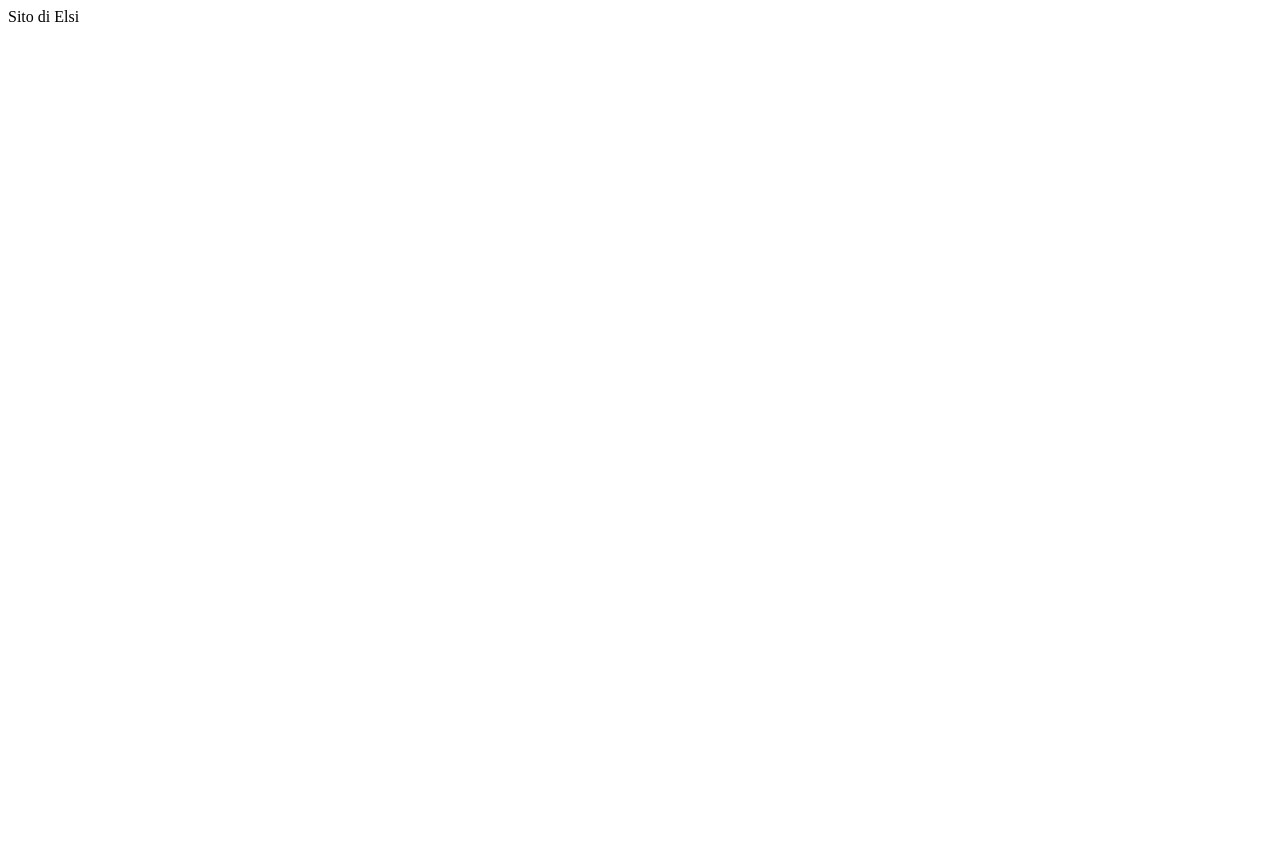
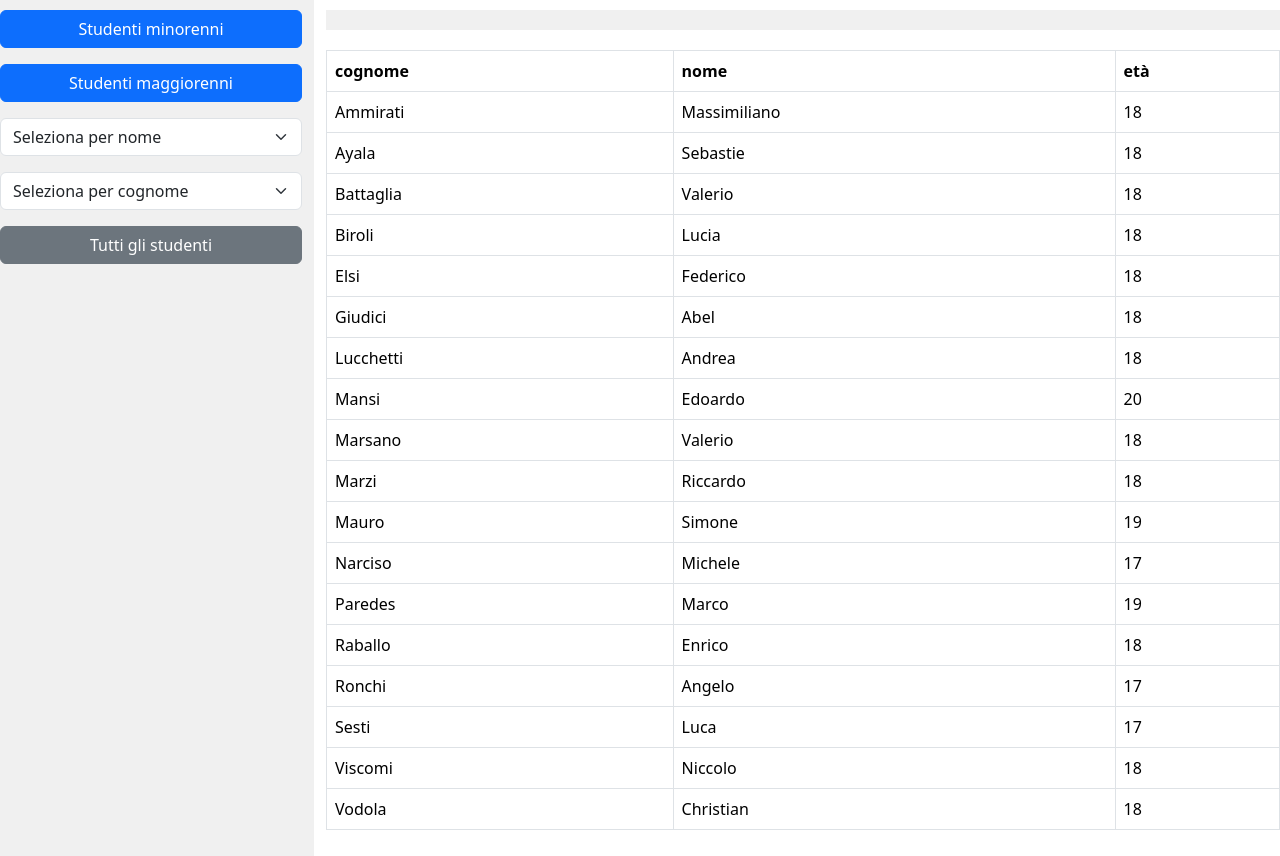
Before and after one commit to FedElsi/tps, a plain HTML site: page index.html in a window 1280 px wide. Before the commit the page ends 800 px from the top, so only its background shows below. Drawn offline with nearby package versions, Linux system fonts and the light colour scheme.

Commit message:
Add files via upload

```diff
--- a/index.html
+++ b/index.html
@@ -1,2 +1,88 @@
+<!DOCTYPE html>
+<html>
+<head>
+    <meta charset="UTF-8" />
+    <title>Filtra Studenti</title>
+    <link rel="stylesheet" href="style.css">
+    <link href="https://cdn.jsdelivr.net/npm/bootstrap@5.3.3/dist/css/bootstrap.min.css" rel="stylesheet" integrity="sha384-QWTKZyjpPEjISv5WaRU9OFeRpok6YctnYmDr5pNlyT2bRjXh0JMhjY6hW+ALEwIH" crossorigin="anonymous">
+</head>
+<body>
+    <div class="row">
+        <div class="col-3">
+            <button type="button" id="minorenni" class="btn btn-primary mb-3" onclick="minorenni()">Studenti minorenni</button>
+            <button type="button" id="maggiorenni" class="btn btn-primary mb-3" onclick="maggiorenni()">Studenti maggiorenni</button>
 
-Sito di Elsi
+            <select class="form-select mb-3" id="nomeSelect" aria-label="Seleziona per nome" onchange="salvaStringhe('nome', this.value)">
+                <option value=" ">Seleziona per nome</option>
+                <option value="A">A</option>
+                <option value="B">B</option>
+                <option value="C">C</option>
+                <option value="D">D</option>
+                <option value="E">E</option>
+                <option value="F">F</option>
+                <option value="G">G</option>
+                <option value="H">H</option>
+                <option value="I">I</option>
+                <option value="J">J</option>
+                <option value="K">K</option>
+                <option value="L">L</option>
+                <option value="M">M</option>
+                <option value="N">N</option>
+                <option value="O">O</option>
+                <option value="P">P</option>
+                <option value="Q">Q</option>
+                <option value="R">R</option>
+                <option value="S">S</option>
+                <option value="T">T</option>
+                <option value="U">U</option>
+                <option value="V">V</option>
+                <option value="W">W</option>
+                <option value="X">X</option>
+                <option value="Y">Y</option>
+                <option value="Z">Z</option>
+            </select>
+
+            <select class="form-select mb-3" id="cognomeSelect" aria-label="Seleziona per cognome" onchange="salvaStringhe('cognome', this.value)">
+                <option value=" ">Seleziona per cognome</option>
+                <option value="A">A</option>
+                <option value="B">B</option>
+                <option value="C">C</option>
+                <option value="D">D</option>
+                <option value="E">E</option>
+                <option value="F">F</option>
+                <option value="G">G</option>
+                <option value="H">H</option>
+                <option value="I">I</option>
+                <option value="J">J</option>
+                <option value="K">K</option>
+                <option value="L">L</option>
+                <option value="M">M</option>
+                <option value="N">N</option>
+                <option value="O">O</option>
+                <option value="P">P</option>
+                <option value="Q">Q</option>
+                <option value="R">R</option>
+                <option value="S">S</option>
+                <option value="T">T</option>
+                <option value="U">U</option>
+                <option value="V">V</option>
+                <option value="W">W</option>
+                <option value="X">X</option>
+                <option value="Y">Y</option>
+                <option value="Z">Z</option>
+            </select>
+
+            <button type="button" id="tutti" class="btn btn-secondary" onclick="leggi()">Tutti gli studenti</button>
+        </div>
+
+        <div class="col-9">
+
+            <p id="message"></p>
+
+            <table id="tabella" class="table table-bordered"></table>
+        </div>
+    </div>
+</body>
+
+<script src="script.js"></script>
+</html>
--- /dev/null
+++ b/script.js
@@ -0,0 +1,100 @@
+let stringa;
+let righe = [];
+let tabella = [];
+let datiNumerici = [];
+let json;
+let dati;
+let stringhe = [];
+
+window.onload = leggi;
+
+function leggi() {
+    document.querySelector('select[onchange*="cognome"]').selectedIndex = 0;
+    document.querySelector('select[onchange*="nome"]').selectedIndex = 0;
+
+    const req = new XMLHttpRequest();
+    req.open("GET", 'utenti.json', true);
+    req.send();
+    req.onload = function () {
+        json = JSON.parse(req.responseText);
+        console.log(json);
+        inserisci(json);
+    }
+}
+
+function inserisci(file) {
+    let tab = document.getElementById("tabella");
+    tab.innerHTML = "";
+    if (file.length == 0) {
+        tab.innerHTML = "Nessuno studente rispetta il parametro inserito";
+    }
+    let intestazione = Object.keys(file[0]);
+    let Header = tab.insertRow();
+    for (let chiave of intestazione) {
+        const cella = Header.insertCell();
+        cella.innerHTML = `<b>${chiave}</b>`;
+    }
+
+    for (let i of file) {
+        const riga = tab.insertRow();
+        for (let chiave of intestazione) {
+            const cella = riga.insertCell();
+            cella.innerHTML = i[chiave];
+        }
+    }
+}
+
+function salvaStringhe(parametro, valore) {
+    if (parametro === "nome") {
+        document.querySelector('select[onchange*="cognome"]').selectedIndex = 0;
+    }
+
+    if (parametro === "cognome") {
+        document.querySelector('select[onchange*="nome"]').selectedIndex = 0;
+    }
+
+    let rispettano = [];
+    stringhe = [];
+    for (let i of json) {
+        let stringa = i[parametro];
+        stringhe.push(stringa);
+    }
+
+    for (let t of stringhe) {
+        if (t.startsWith(valore)) {
+            for (let i of json) {
+                if (i[parametro] === t) {
+                    rispettano.push(i);
+                }
+            }
+        }
+    }
+
+    inserisci(rispettano);
+}
+
+function minorenni() {
+    document.querySelector('select[onchange*="cognome"]').selectedIndex = 0;
+    document.querySelector('select[onchange*="nome"]').selectedIndex = 0;
+    console.log(json);
+    let età = [];
+    for (let i of json) {
+        if (i.età < 18) {
+            età.push(i);
+        }
+    }
+    inserisci(età);
+}
+
+function maggiorenni() {
+    document.querySelector('select[onchange*="cognome"]').selectedIndex = 0;
+    document.querySelector('select[onchange*="nome"]').selectedIndex = 0;
+    console.log(json);
+    let età = [];
+    for (let i of json) {
+        if (i.età >= 18) {
+            età.push(i);
+        }
+    }
+    inserisci(età);
+}
--- /dev/null
+++ b/style.css
@@ -0,0 +1,71 @@
+* {
+    margin: 0;
+    padding: 0;
+    box-sizing: border-box;
+}
+
+body {
+    font-family: Arial, sans-serif;
+}
+
+.row {
+    display: flex;
+    margin-top: 20px;
+}
+
+.col-3 {
+    width: 20%;
+    padding: 10px;
+    background-color: #f0f0f0;
+}
+
+.col-9 {
+    width: 75%;
+    padding: 10px;
+}
+
+button {
+    width: 100%;
+    padding: 10px;
+    margin-bottom: 10px;
+    font-size: 14px;
+}
+
+button:hover {
+    background-color: #ccc;
+}
+
+select {
+    width: 100%;
+    padding: 8px;
+    font-size: 14px;
+    margin-bottom: 15px;
+}
+
+table {
+    width: 100%;
+    margin-top: 20px;
+    border: 1px solid black;
+    border-collapse: collapse;
+}
+
+th, td {
+    padding: 8px;
+    text-align: left;
+    border: 1px solid black;
+}
+
+th {
+    background-color: #ddd;
+}
+
+tr:nth-child(even) {
+    background-color: #f9f9f9;
+}
+
+#message {
+    text-align: center;
+    padding: 10px;
+    background-color: #f0f0f0;
+    margin-bottom: 20px;
+}
--- /dev/null
+++ b/utenti.json
@@ -0,0 +1,92 @@
+[
+    {
+      "cognome": "Ammirati",
+      "nome": "Massimiliano",
+      "età": 18
+    },
+    {
+      "cognome": "Ayala",
+      "nome": "Sebastie",
+      "età": 18
+    },
+    {
+      "cognome": "Battaglia",
+      "nome": "Valerio",
+      "età": 18
+    },
+    {
+      "cognome": "Biroli",
+      "nome": "Lucia",
+      "età": 18
+    },
+    {
+      "cognome": "Elsi",
+      "nome": "Federico",
+      "età": 18
+    },
+    {
+      "cognome": "Giudici",
+      "nome": "Abel",
+      "età": 18
+    },
+    {
+      "cognome": "Lucchetti",
+      "nome": "Andrea",
+      "età": 18
+    },
+    {
+      "cognome": "Mansi",
+      "nome": "Edoardo",
+      "età": 20
+    },
+    {
+      "cognome": "Marsano",
+      "nome": "Valerio",
+      "età": 18
+    },
+    {
+      "cognome": "Marzi",
+      "nome": "Riccardo",
+      "età": 18
+    },
+    {
+      "cognome": "Mauro",
+      "nome": "Simone",
+      "età": 19
+    },
+    {
+      "cognome": "Narciso",
+      "nome": "Michele",
+      "età": 17
+    },
+    {
+      "cognome": "Paredes",
+      "nome": "Marco",
+      "età": 19
+    },
+    {
+      "cognome": "Raballo",
+      "nome": "Enrico",
+      "età": 18
+    },
+    {
+      "cognome": "Ronchi",
+      "nome": "Angelo",
+      "età": 17
+    },
+    {
+      "cognome": "Sesti",
+      "nome": "Luca",
+      "età": 17
+    },
+    {
+      "cognome": "Viscomi",
+      "nome": "Niccolo",
+      "età": 18
+    },
+    {
+      "cognome": "Vodola",
+      "nome": "Christian",
+      "età": 18
+    }
+  ]
```
